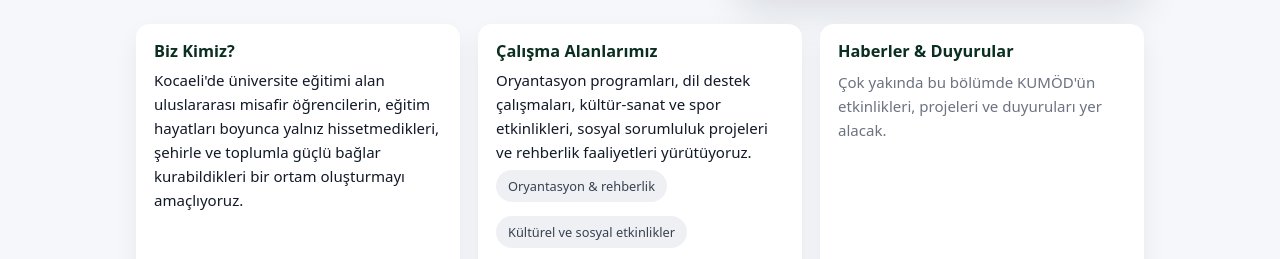
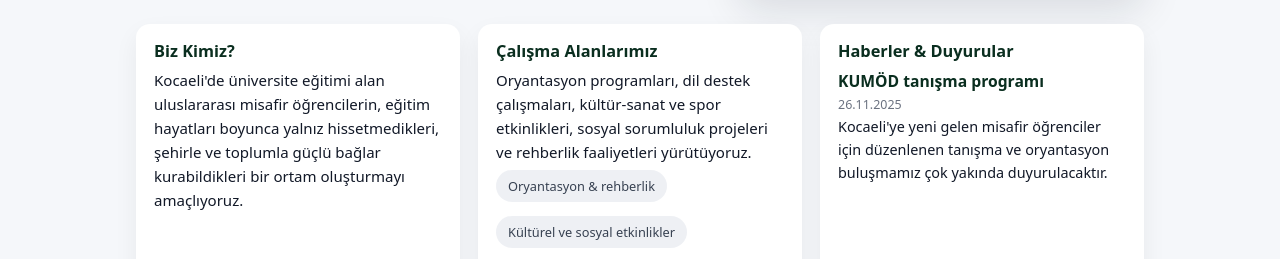
Before and after one commit to bfaco/kumodorg-website, a plain HTML site: page index.html in a window 1280 px wide. Shown: the part 530-789 px from the top of the page. Drawn offline with Linux system fonts and the light colour scheme.

Commit message:
Update index.html

```diff
--- a/index.html
+++ b/index.html
@@ -488,9 +488,13 @@
           <a href="#iletisim">İletişim</a>
         </div>
       </div>
-      <script>
-        document.getElementById("yil").textContent = new Date().getFullYear();
+            <script>
+        document.getElementById("yil").textContent =
+          new Date().getFullYear();
       </script>
     </footer>
+
+    <!-- Haberler için JSON verisini okuyan script -->
+    <script src="assets/js/news.js"></script>
   </body>
 </html>
```
